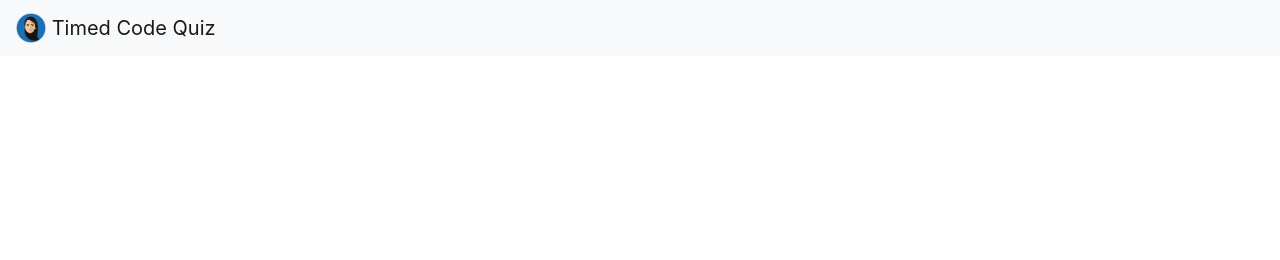
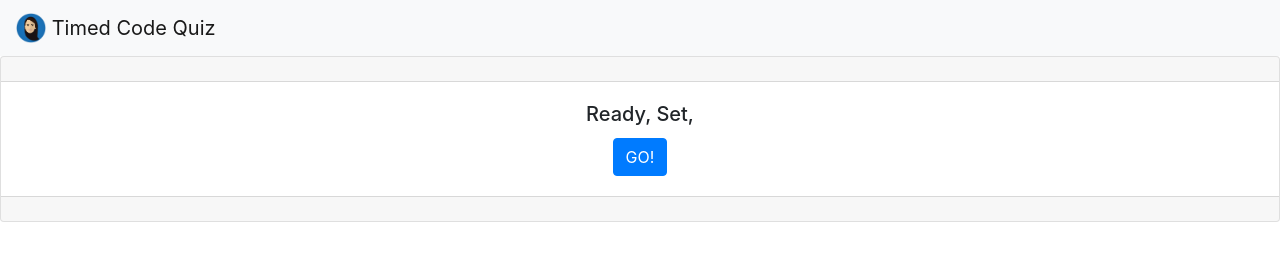
Before and after one commit to vantaylo/Timed-Code-Quiz, a plain HTML site: page index.html in a window 1280 px wide. Drawn offline with nearby package versions, Linux system fonts and the light colour scheme.

Commit message:
starting page in HTML

```diff
--- a/index.html
+++ b/index.html
@@ -8,9 +8,6 @@
       integrity="sha384-Gn5384xqQ1aoWXA+058RXPxPg6fy4IWvTNh0E263XmFcJlSAwiGgFAW/dAiS6JXm"
       crossorigin="anonymous"
     />
-  </head>
-
-  <body>
     <!-- Navbar -->
     <nav class="navbar navbar-light bg-light">
       <a class="navbar-brand" href="#">
@@ -24,8 +21,19 @@
         Timed Code Quiz
       </a>
     </nav>
+  </head>
 
-    <!-- Start Button -->
+  <body>
+    <div class="card text-center">
+      <div class="card-header"></div>
+      <div class="card-body">
+        <h5 class="card-title">Ready, Set,</h5>
+
+        <!-- Start Button -->
+        <a href="#" class="btn btn-primary">GO!</a>
+      </div>
+      <div class="card-footer text-muted"></div>
+    </div>
 
     <!-- Timer -->
 
```
